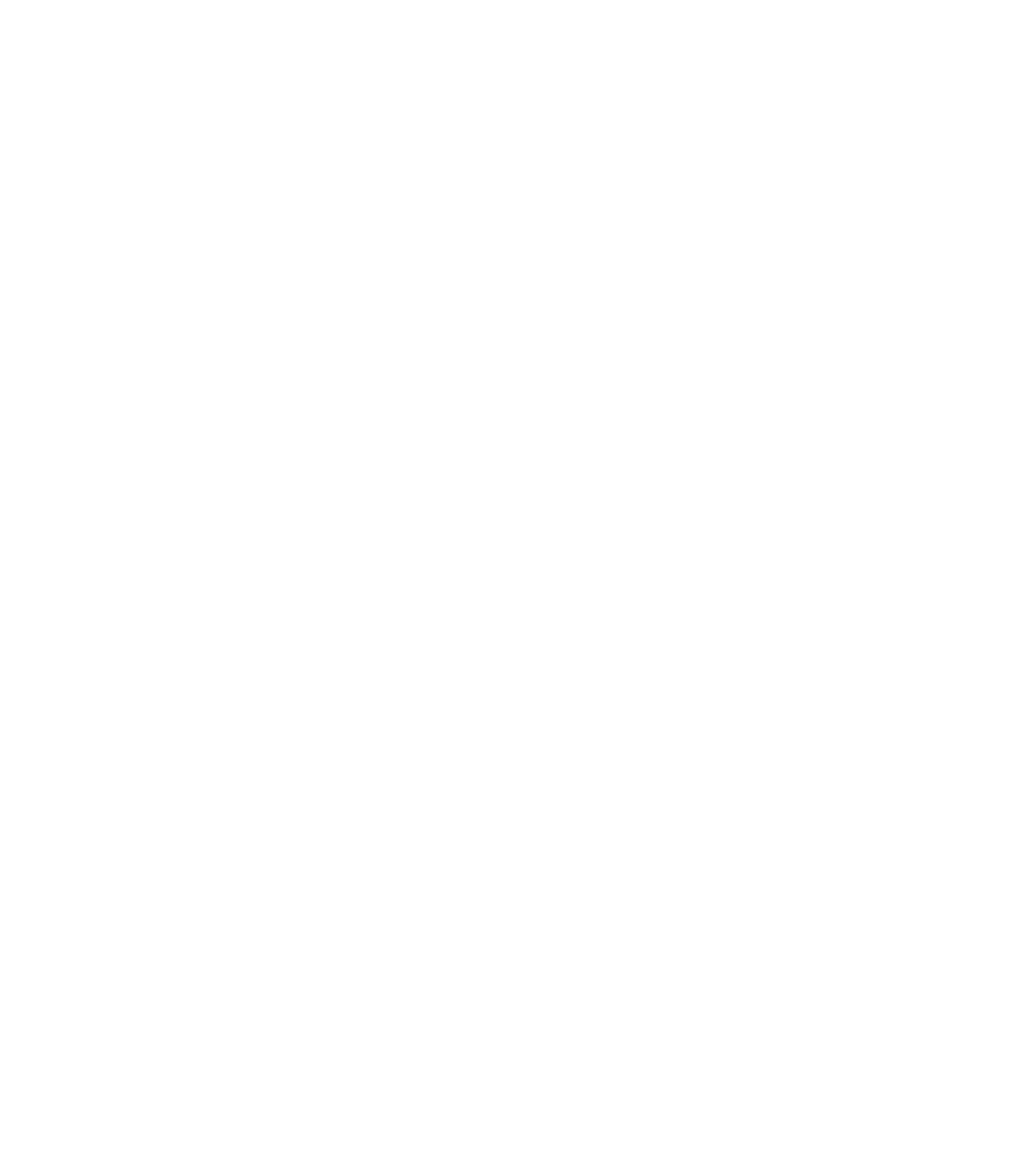
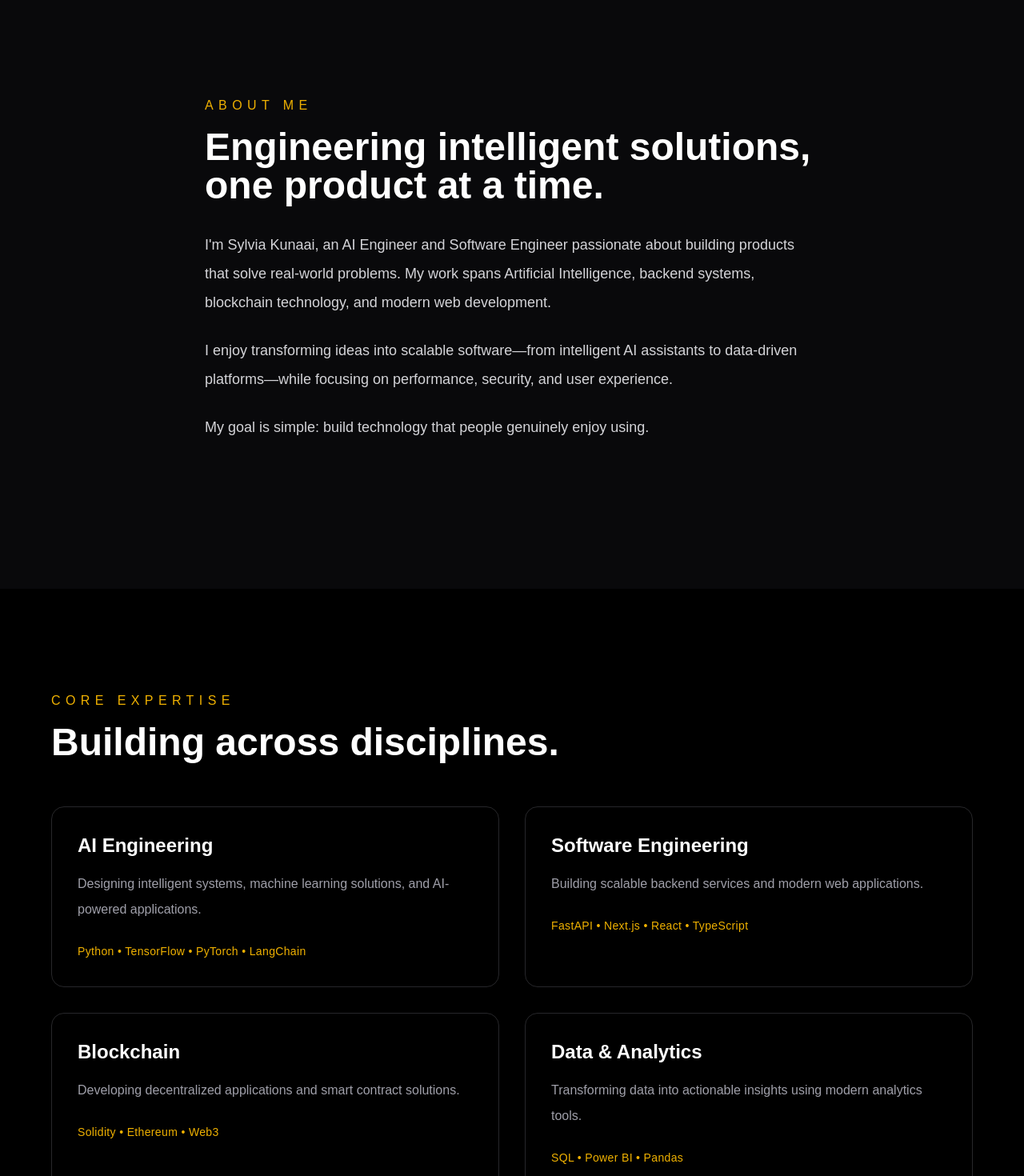
Before and after one commit to kunaaisylvia/aura-farm, a Next.js app in the folder web/: page / in a window 1280 px wide. Shown: the part 960-2430 px from the top of the page at 80% size. Before the commit the page ends 896 px from the top, so only its background shows below. Built offline with nearby package versions, Linux system fonts and the light colour scheme.

Commit message:
feat(ui): add About and Core Expertise sections

```diff
--- a/web/app/page.tsx
+++ b/web/app/page.tsx
@@ -1,11 +1,15 @@
 import Navbar from "../components/Navbar";
 import Hero from "../components/Hero";
+import About from "../components/About";
+import Expertise from "../components/Expertise";
 
 export default function Home() {
   return (
-    <main className="min-h-screen bg-black text-white pt-24">
+    <main className="bg-black text-white pt-24">
       <Navbar />
       <Hero />
+      <About />
+      <Expertise />
     </main>
   );
 }
--- /dev/null
+++ b/web/components/About.tsx
@@ -0,0 +1,37 @@
+export default function About() {
+  return (
+    <section
+      id="about"
+      className="min-h-screen py-20 bg-zinc-950 text-white flex items-center justify-center px-8"
+    >
+      <div className="max-w-3xl">
+        <p className="uppercase tracking-[0.4em] text-yellow-500 mb-4">
+          About Me
+        </p>
+
+        <h2 className="text-5xl font-bold mb-8">
+          Engineering intelligent solutions,
+          <br />
+          one product at a time.
+        </h2>
+
+        <p className="text-lg leading-9 text-zinc-300">
+          I'm Sylvia Kunaai, an AI Engineer and Software Engineer passionate
+          about building products that solve real-world problems. My work spans
+          Artificial Intelligence, backend systems, blockchain technology, and
+          modern web development.
+        </p>
+
+        <p className="text-lg leading-9 text-zinc-300 mt-6">
+          I enjoy transforming ideas into scalable software—from intelligent AI
+          assistants to data-driven platforms—while focusing on performance,
+          security, and user experience.
+        </p>
+
+        <p className="text-lg leading-9 text-zinc-300 mt-6">
+          My goal is simple: build technology that people genuinely enjoy using.
+        </p>
+      </div>
+    </section>
+  );
+}
--- /dev/null
+++ b/web/components/Expertise.tsx
@@ -0,0 +1,66 @@
+export default function Expertise() {
+  const expertise = [
+    {
+      title: "AI Engineering",
+      description:
+        "Designing intelligent systems, machine learning solutions, and AI-powered applications.",
+      tech: "Python • TensorFlow • PyTorch • LangChain",
+    },
+    {
+      title: "Software Engineering",
+      description:
+        "Building scalable backend services and modern web applications.",
+      tech: "FastAPI • Next.js • React • TypeScript",
+    },
+    {
+      title: "Blockchain",
+      description:
+        "Developing decentralized applications and smart contract solutions.",
+      tech: "Solidity • Ethereum • Web3",
+    },
+    {
+      title: "Data & Analytics",
+      description:
+        "Transforming data into actionable insights using modern analytics tools.",
+      tech: "SQL • Power BI • Pandas",
+    },
+  ];
+
+  return (
+    <section
+      id="expertise"
+      className="bg-black text-white py-32 px-8"
+    >
+      <div className="max-w-6xl mx-auto">
+        <p className="uppercase tracking-[0.4em] text-yellow-500 mb-4">
+          Core Expertise
+        </p>
+
+        <h2 className="text-5xl font-bold mb-14">
+          Building across disciplines.
+        </h2>
+
+        <div className="grid md:grid-cols-2 gap-8">
+          {expertise.map((item) => (
+            <div
+              key={item.title}
+              className="border border-zinc-800 rounded-2xl p-8 hover:border-yellow-500 transition duration-300"
+            >
+              <h3 className="text-2xl font-semibold mb-4">
+                {item.title}
+              </h3>
+
+              <p className="text-zinc-400 leading-8 mb-6">
+                {item.description}
+              </p>
+
+              <span className="text-yellow-500 text-sm tracking-wide">
+                {item.tech}
+              </span>
+            </div>
+          ))}
+        </div>
+      </div>
+    </section>
+  );
+}
```
